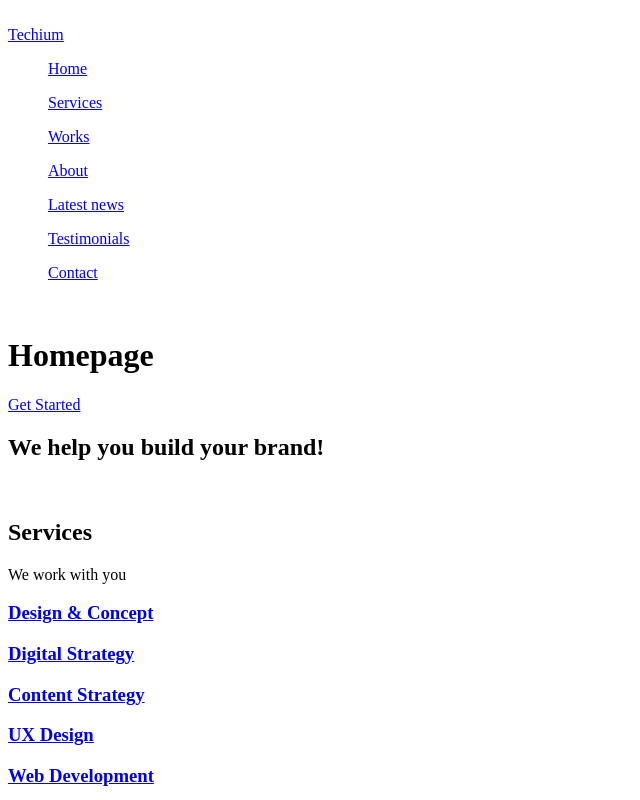
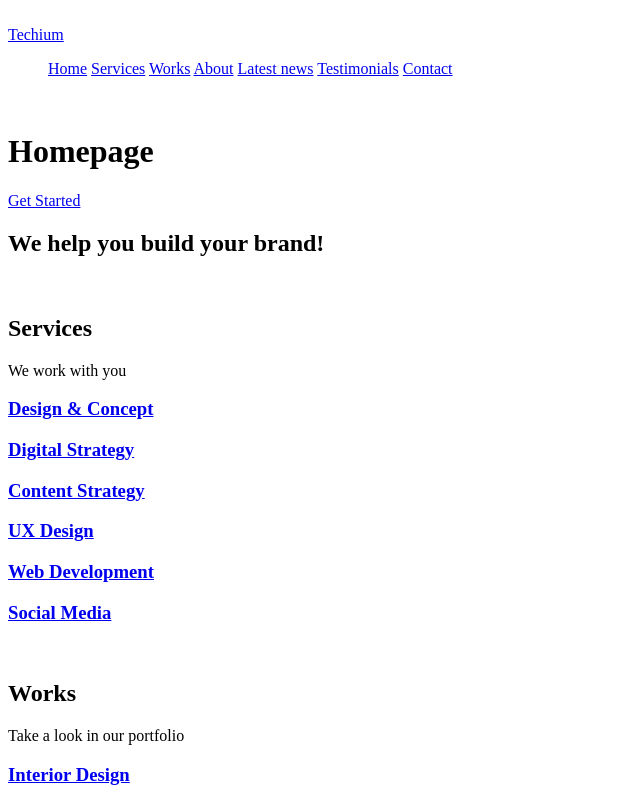
Before and after one commit to PhYdrogen/holbertonschool-web_front_end, a plain HTML site: page html_advanced/24-index.html in a window 1280 px wide. Shown: the top 800 px of the page, without its empty margins (0-640 px from the left). Drawn offline with Linux system fonts and the light colour scheme.

Commit message:
J'ai grandis dans ma tête

```diff
--- a/html_advanced/24-index.html
+++ b/html_advanced/24-index.html
@@ -18,13 +18,15 @@
                     <a href="/"><span>Techium</span></a>
                 </div>
                 <nav>
-                    <ul><a href="/">Home</a></ul>
-                    <ul><a href="#services">Services</a></ul>
-                    <ul><a href="#works">Works</a></ul>
-                    <ul><a href="#about">About</a></ul>
-                    <ul><a href="#latest_news">Latest news</a></ul>
-                    <ul><a href="#testimonials">Testimonials</a></ul>
-                    <ul><a href="#contact">Contact</a></ul>
+                    <ul>
+                        <a href="/">Home</a>
+                        <a href="#services">Services</a>
+                        <a href="#works">Works</a>
+                        <a href="#about">About</a>
+                        <a href="#latest_news">Latest news</a>
+                        <a href="#testimonials">Testimonials</a>
+                        <a href="#contact">Contact</a>
+                    </ul>
                 </nav>
             </div>
         </header>
@@ -151,9 +153,11 @@
         <!-- Footer -->
         <footer>
             <div>
-            <a href="https://www.facebook.com/HolbertonSchool/">Facebook</a>
-            <a href="https://twitter.com/holbertonschool">Twitter</a>
-            <a href="https://www.instagram.com/holbertonschool/">Instagram</a>
+                <ul>
+                    <a href="https://www.facebook.com/HolbertonSchool/">Facebook</a>
+                    <a href="https://twitter.com/holbertonschool">Twitter</a>
+                    <a href="https://www.instagram.com/holbertonschool/">Instagram</a>
+                </ul>
             </div>
         </footer>
     </body>
```
